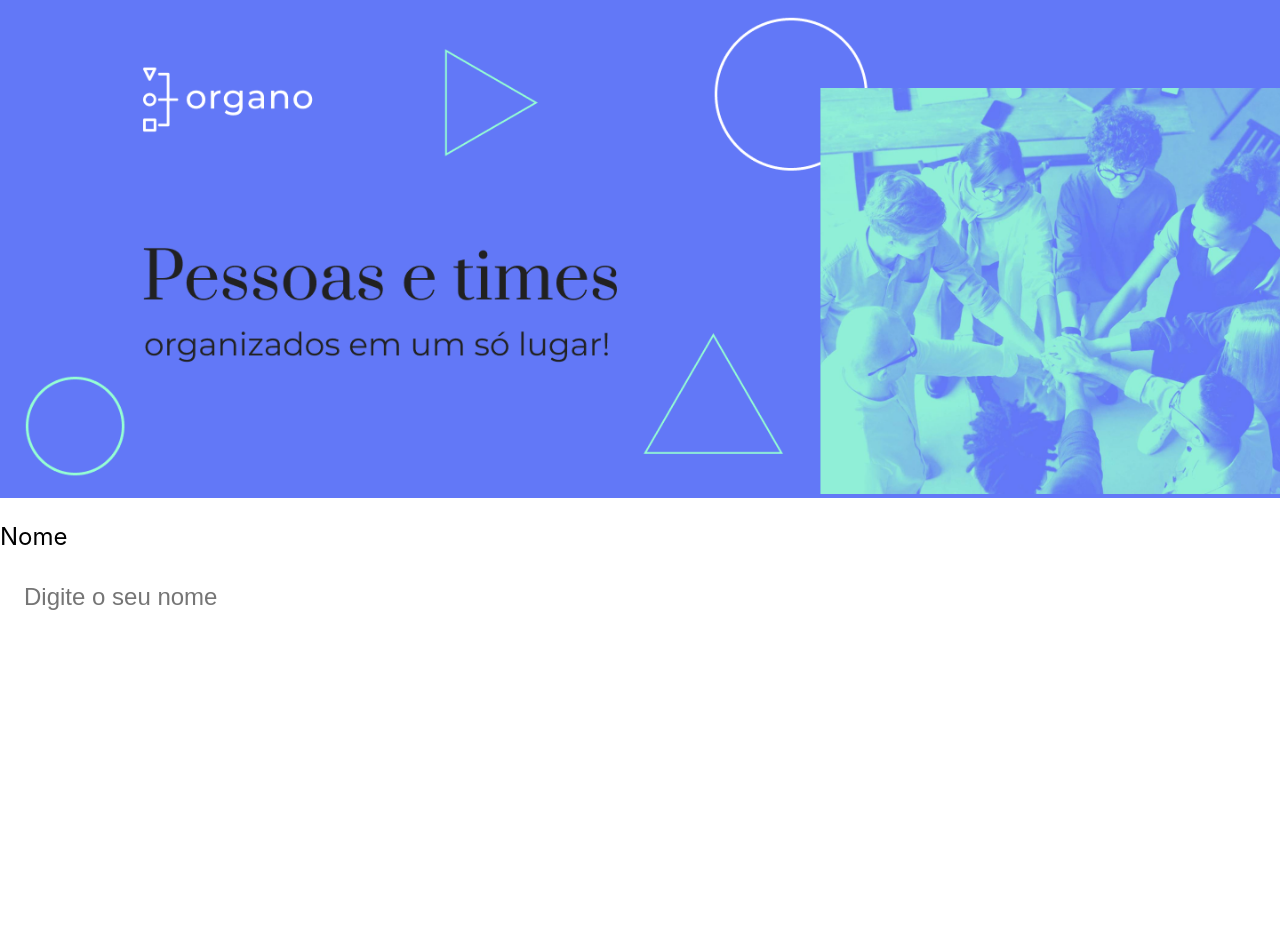
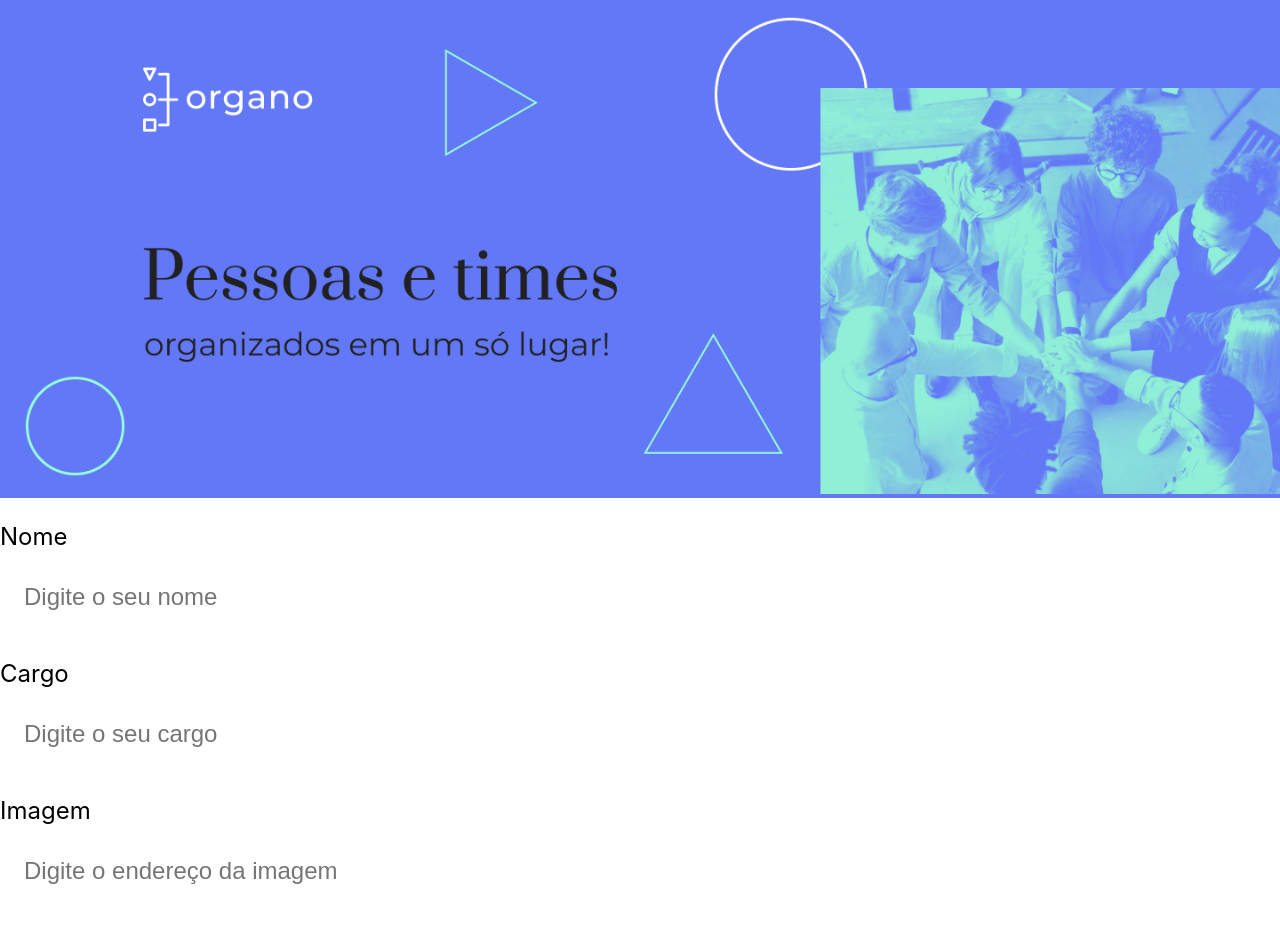
Before and after one commit to leonardorodriguess/Organo, a React (Create React App) app: page / in a window 1280 px wide. Shown: the top 936 px of the page. Before the commit the page ends 800 px from the top, so only its background shows below. Built offline with nearby package versions, Linux system fonts and the light colour scheme.

Commit message:
Parametros de Componentes

```diff
--- a/src/App.js
+++ b/src/App.js
@@ -6,7 +6,10 @@
   return (
     <div className="App">
       <Banner />
-      <CampoTexto />
+      <CampoTexto label="Nome" placeholder = "Digite o seu nome"/>
+      <CampoTexto label="Cargo" placeholder = "Digite o seu cargo"/>
+      <CampoTexto label="Imagem" placeholder = "Digite o endereço da imagem"/>
+      <CampoTexto label="Time" placeholder = "Digite o seu time"/>
     </div>
   );
 }
--- a/src/componentes/CampoTexto/index.js
+++ b/src/componentes/CampoTexto/index.js
@@ -1,10 +1,10 @@
 import './CampoText.css'
 
-const CampoTexto = () =>{
+const CampoTexto = (props) =>{
     return (
         <div className="campo-texto">
-            <label>Nome</label>
-            <input placeholder='Digite o seu nome'/>
+            <label>{props.label}</label>
+            <input placeholder={props.placeholder}/>
         </div>
     )
 }
```
